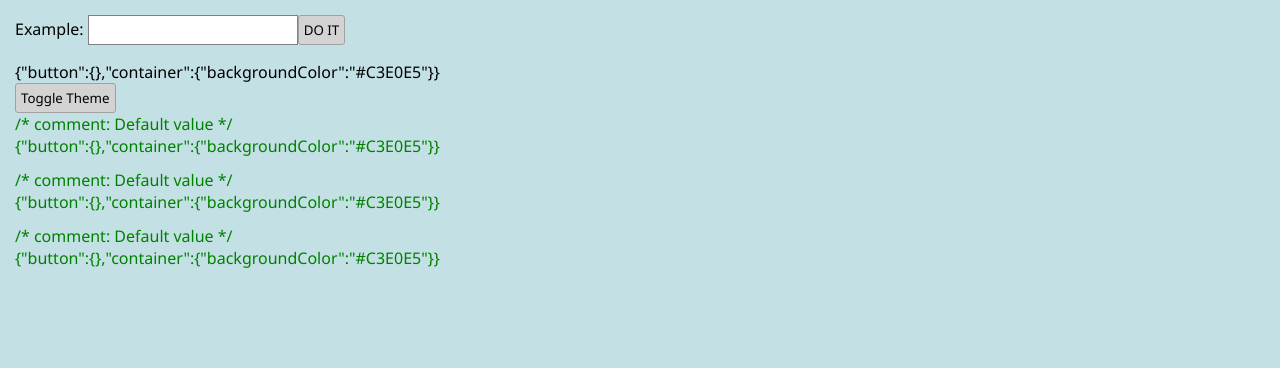
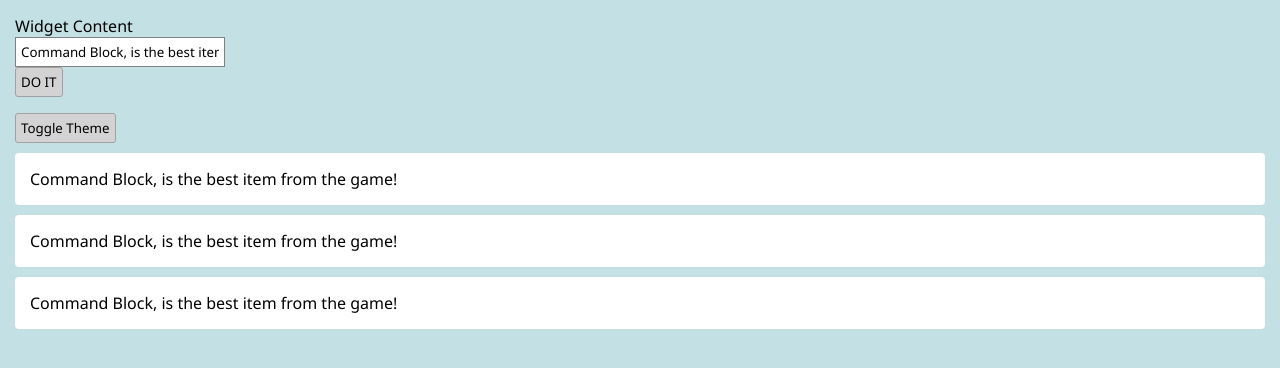
Before and after one commit to SamukaDEV/smk-react-context-example, a React (Create React App) app: page / in a window 1280 px wide. Shown: the top 368 px of the page. Built offline with nearby package versions, Linux system fonts and the light colour scheme.

Commit message:
5 files modified

```diff
--- a/src/App.js
+++ b/src/App.js
@@ -8,11 +8,11 @@ const App = () => {
   const { example, setExample, theme, setTheme } = useContext(AppContext);
   const [formText, setFormText] = useState('');
   useEffect(() => {
-    console.log('context here: ', example);
+    // console.log('CCC: ', example);
   }, [example]);
 
   const handleChange = e => {
-    setFormText(e.target.value);
+    setExample(e.target.value);
   };
   const handleSubmit = e => {
     e.preventDefault();
@@ -23,15 +23,34 @@ const App = () => {
   return (
     <div className="App container" style={theme.container}>
       <form onSubmit={handleSubmit}>
-        <label htmlFor="example">Example: </label>
-        <input type="text" value={formText} onChange={handleChange} />
+        <label htmlFor="example">Widget Content</label>
+        <div>
+          <input
+            type="text"
+            placeholder="Type here..."
+            value={example}
+            onChange={handleChange}
+          />
+        </div>
         <button>DO IT</button>
       </form>
-      <div>{JSON.stringify(theme)}</div>
-      <button onClick={() => {}}>Toggle Theme</button>
-      <Widget />
-      <Widget />
-      <Widget />
+      {/* <div>{JSON.stringify(theme)}</div> */}
+      <button
+        onClick={() => {
+          if (StyleTheme.light === theme) {
+            setTheme(StyleTheme.dark);
+          } else {
+            setTheme(StyleTheme.light);
+          }
+        }}
+      >
+        Toggle Theme
+      </button>
+      <div style={{ marginTop: 10 }}>
+        <Widget />
+        <Widget />
+        <Widget />
+      </div>
     </div>
   );
 };
--- a/src/Widget.js
+++ b/src/Widget.js
@@ -4,9 +4,8 @@ import AppContext from './context';
 export default function Widget() {
   const { example, setExample, theme } = useContext(AppContext);
   return (
-    <div style={{ color: 'green', marginBottom: 12 }}>
-      /* comment: {example} */
-      <div>{JSON.stringify(theme)}</div>
+    <div className="card" style={theme.card}>
+      {example}
     </div>
   );
 }
--- a/src/context/ContextProvider.js
+++ b/src/context/ContextProvider.js
@@ -3,7 +3,9 @@ import StyleTheme from '../styles';
 
 import AppContext from '.';
 const ContextProvider = ({ children }) => {
-  const [example, setExample] = useState('Default value');
+  const [example, setExample] = useState(
+    'Command Block, is the best item from the game!'
+  );
   const [theme, setTheme] = useState(StyleTheme.light);
   const context = {
     setExample,
--- a/src/style.css
+++ b/src/style.css
@@ -34,3 +34,9 @@ button {
 button:active {
   background: rgb(177, 177, 177);
 }
+
+.card {
+  padding: 15px;
+  margin-bottom: 10px;
+  border-radius: 4px;
+}
--- a/src/styles/index.js
+++ b/src/styles/index.js
@@ -3,13 +3,17 @@ const StyleTheme = {
     button: {},
     container: {
       backgroundColor: '#C3E0E5'
+    },
+    card: {
+      backgroundColor: 'white'
     }
   },
   dark: {
     button: {},
     container: {
       backgroundColor: '#274472'
-    }
+    },
+    card: {}
   }
 };
 export default StyleTheme;
```
